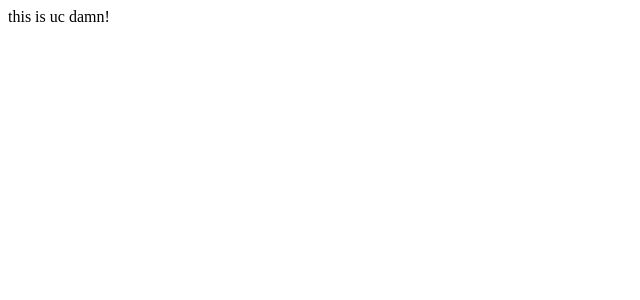
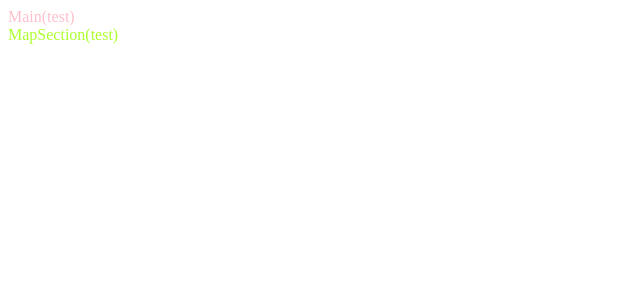
Before and after one commit to Ukrainian-Culture/UC.Frontend, a React (Create React App) app: page / in a window 1280 px wide. Shown: the top 300 px of the page, without its empty margins (0-640 px from the left). Built offline with nearby package versions, Linux system fonts and the light colour scheme.

Commit message:
redux setup, setup settings for SCSS files

```diff
--- a/package.json
+++ b/package.json
@@ -8,7 +8,9 @@
     "@testing-library/user-event": "^13.5.0",
     "react": "^18.2.0",
     "react-dom": "^18.2.0",
+    "react-redux": "^8.0.5",
     "react-scripts": "5.0.1",
+    "redux": "^4.2.0",
     "web-vitals": "^2.1.4"
   },
   "scripts": {
@@ -34,5 +36,8 @@
       "last 1 firefox version",
       "last 1 safari version"
     ]
+  },
+  "devDependencies": {
+    "sass": "^1.57.1"
   }
 }
--- a/src/App.js
+++ b/src/App.js
@@ -1,8 +1,9 @@
+import Main from "./components/main/Main";
 
 function App() {
   return (
     <div className="App">
-      this is uc damn!
+      <Main/>
     </div>
   );
 }
--- /dev/null
+++ b/src/components/main/Main.js
@@ -0,0 +1,18 @@
+import React from 'react'
+import { Provider } from 'react-redux'
+import { store } from '../../redux-store/reduxStore'
+import '../main/main.scss'
+import MapSection from '../mapSection/MapSection'
+
+function Main() {
+  return (
+    <Provider store={store}>
+      <div className="mainScript">
+        Main(test)
+        <MapSection />
+      </div>
+    </Provider>
+  )
+}
+
+export default Main
--- /dev/null
+++ b/src/components/main/main.scss
@@ -0,0 +1,5 @@
+@import "../../settings/settings.scss";
+
+.mainScript{
+    color: $c_1;
+}
--- /dev/null
+++ b/src/components/mapSection/MapSection.js
@@ -0,0 +1,12 @@
+import React from 'react'
+import "../mapSection/mapSection.scss"
+
+function MapSection() {
+  return (
+    <div className='mapSection'>
+      MapSection(test)
+    </div>
+  )
+}
+
+export default MapSection
--- /dev/null
+++ b/src/components/mapSection/mapSection.scss
@@ -0,0 +1,5 @@
+@import "../../settings/settings.scss";
+
+.mapSection{
+    color: $c_2;
+}
--- /dev/null
+++ b/src/redux-store/reduxStore.js
@@ -0,0 +1,8 @@
+import {createStore, combineReducers} from "redux"
+import themeReducer from "./themeState/themeReducer"
+
+const rootReducer = combineReducers({
+    theme: themeReducer
+})
+
+export const store = createStore(rootReducer)
--- /dev/null
+++ b/src/redux-store/themeState/themeConst.js
@@ -0,0 +1,2 @@
+export const LIGHT = "LIGHT"
+export const DARK = "DARK"
--- /dev/null
+++ b/src/redux-store/themeState/themeReducer.js
@@ -0,0 +1,18 @@
+import { LIGHT, DARK } from "./themeConst";
+
+const initialState = {
+    theme: "light"
+}
+
+const themeReducer = (state = initialState, action) =>{
+    switch(action.type){
+        case LIGHT:
+            return { ...state, theme: "light" }
+        case DARK:
+            return { ...state, theme: "dark" }
+        default:
+            return state
+    }
+}
+
+export default themeReducer;
--- /dev/null
+++ b/src/settings/settings.scss
@@ -0,0 +1,2 @@
+$c_1: pink;
+$c_2: greenyellow;
```
Also changed, not shown: 1 other file (tests, documents, lock files or other folders).
